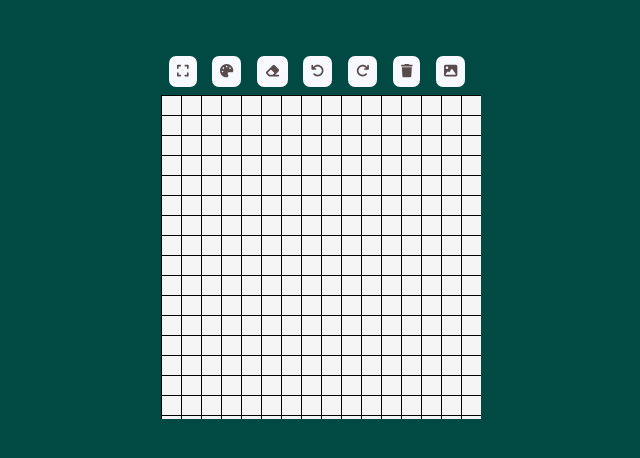
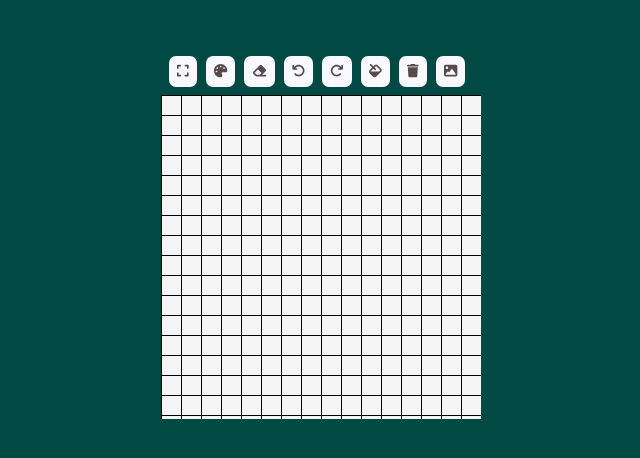
Before and after one commit to TheCyberFlash/stjag-j-toolbox, a React (Create React App) app in the folder desktop-pixel/: page / in a window 1280 px wide. Shown: the top 458 px of the page, without its empty margins (319-959 px from the left). Built offline with nearby package versions, Linux system fonts and the light colour scheme.

Commit message:
Update Toolbar.js

```diff
--- a/desktop-pixel/src/components/Toolbar.js
+++ b/desktop-pixel/src/components/Toolbar.js
@@ -8,6 +8,7 @@ import {
   faRedo, // - Redo
   faTrash, // - Clear Canvas
   faImage, // - Export as PNG
+  faFill // - Fill
 } from '@fortawesome/free-solid-svg-icons';
 
 const Toolbar = ({
@@ -16,6 +17,7 @@ const Toolbar = ({
   onErase,
   onUndo,
   onRedo,
+  onFill,
   onReset,
   onExport,
   erasing,
@@ -43,6 +45,9 @@ const Toolbar = ({
       <button className="toolbar-button" id="redo" onClick={onRedo}>
         <FontAwesomeIcon icon={faRedo} />
       </button>
+      <button className="toolbar-button" id="fill" onClick={onFill}>
+        <FontAwesomeIcon icon={faFill} />
+      </button>
       <button className="toolbar-button" id="clear-canvas" onClick={onReset}>
         <FontAwesomeIcon icon={faTrash} />
       </button>
```
